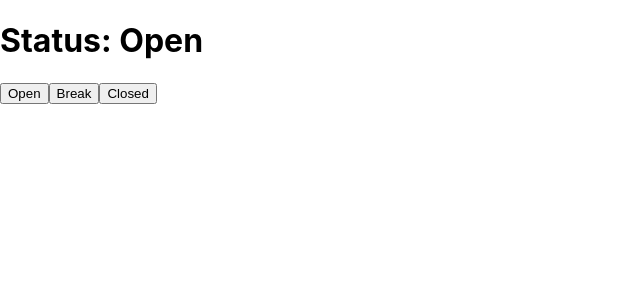
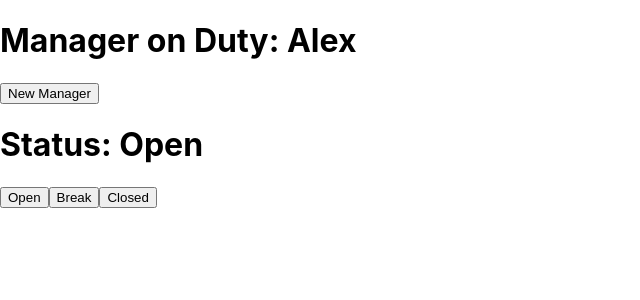
Before and after one commit to GabFitzgerald/my-first-react-app, a React (Create React App) app: page / in a window 1280 px wide. Shown: the top 300 px of the page, without its empty margins (0-640 px from the left). Built offline with nearby package versions, Linux system fonts and the light colour scheme.

Commit message:
state variable for manager added

```diff
--- a/src/index.js
+++ b/src/index.js
@@ -3,8 +3,16 @@ import ReactDOM from 'react-dom';
 import './index.css';
 
 function App() {
+  const [manager, setManager] = useState("Alex")
   const [status, setStatus] = useState("Open")
   return (
+    <>
+      <div>
+        <h1>Manager on Duty: {manager}</h1>
+        <button onClick={() => setManager("Rachel")}>
+          New Manager
+        </button>
+      </div>
       <div>
         <h1>Status: {status}</h1>
         <button onClick={() => setStatus("Open")}>
@@ -17,6 +25,7 @@ function App() {
           Closed
         </button>
       </div>
+    </>
   )
 }
 
```
Lines whose indentation alone changed are shown as unchanged.
